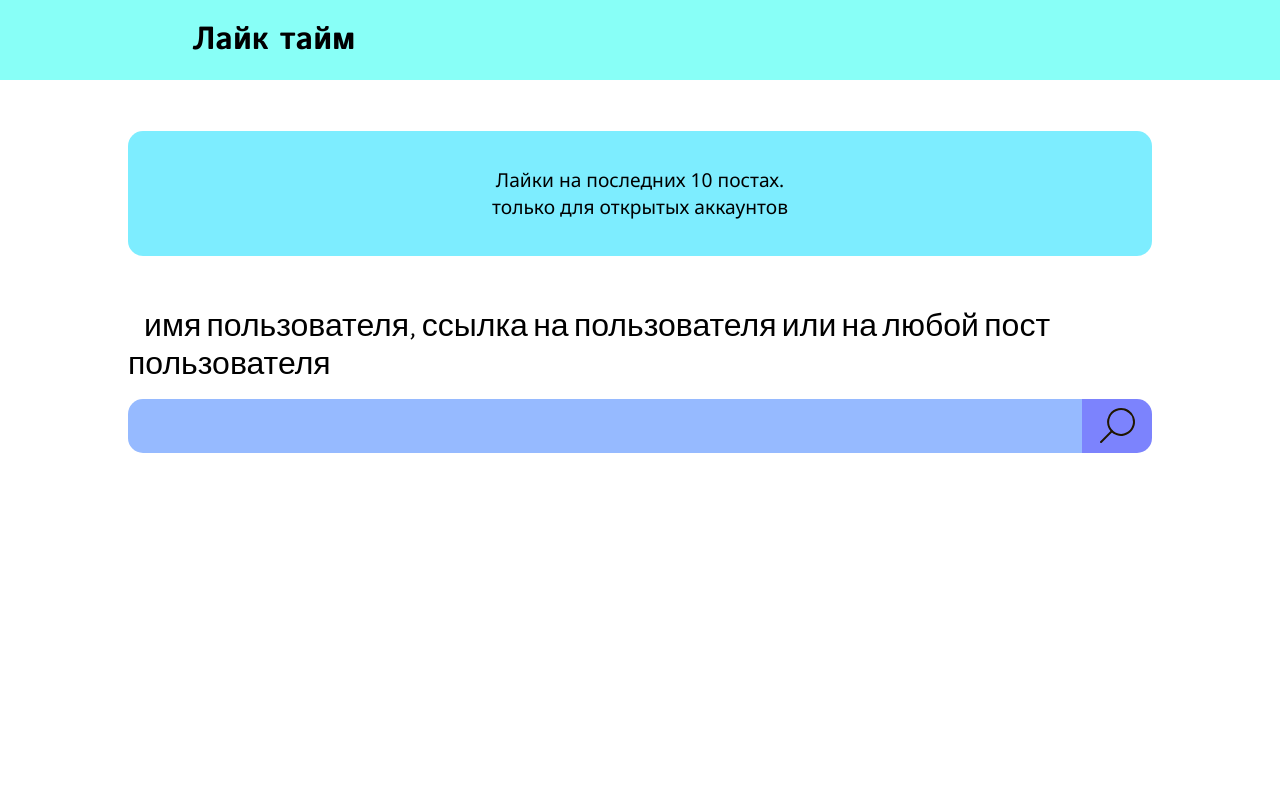
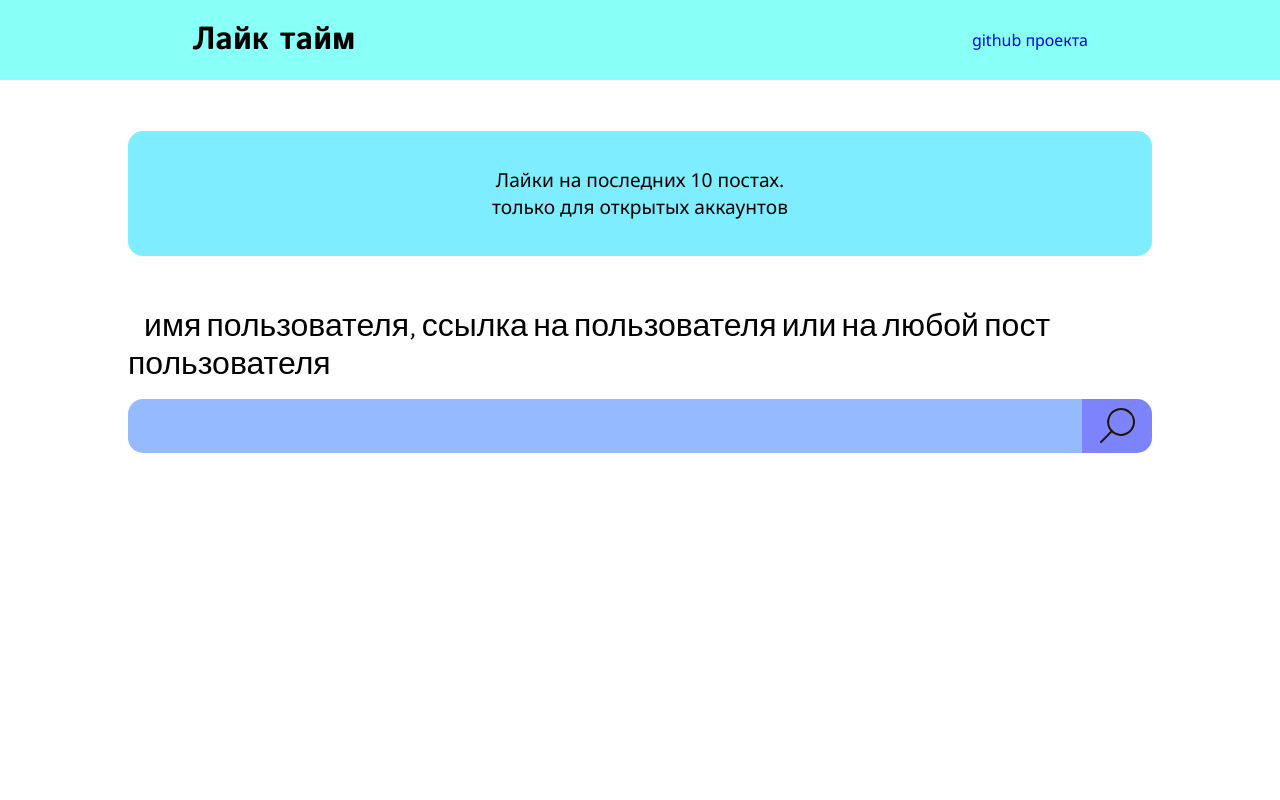
Before and after one commit to gaskeo/like-time, a Flask app: page / in a window 1280 px wide. Run offline with Flask 2, Linux system fonts and the light colour scheme.

Commit message:
add github link

```diff
--- a/static/css/index.css
+++ b/static/css/index.css
@@ -1,11 +1,19 @@
+html {
+    min-height: 100vh;
+}
+
 body {
+    min-height: 100vh;
     margin: 0;
     padding: 0;
     background-color: #FFF;
-    z-index: 1;
 }
 
+
 header {
+    display: flex;
+    flex-direction: row;
+    justify-content: space-between;
     width: 100%;
     background-color: #88FFF7;
     margin: 0;
@@ -13,9 +21,16 @@ header {
     line-height: 100%;
 }
 
+
+.header-link {
+    font-family: "Noto Sans", sans-serif;
+    text-decoration: none;
+    vertical-align: middle;
+}
+
 .logo {
     font-family: "Istok Web", sans-serif;
-    display: block;
+    display: inline;
     vertical-align: middle;
     text-decoration: none;
     color: black;
@@ -130,6 +145,12 @@ tr {
         line-height: 5rem;
     }
 
+    .header-link {
+        margin-right: 15%;
+        font-size: 1em;
+        line-height: 5rem;
+    }
+
     .content {
         width: 80%;
         margin-left: 10%;
@@ -191,6 +212,12 @@ tr {
     .logo {
         margin-left: 5%;
         font-size: 3em;
+        line-height: 7rem;
+    }
+
+    .header-link {
+        margin-right: 5%;
+        font-size: 2em;
         line-height: 7rem;
     }
 
--- a/templates/index.html
+++ b/templates/index.html
@@ -24,8 +24,9 @@
 <body>
 <header>
     <a class="logo" href="/">Лайк тайм</a>
+    <a class="header-link" href="https://github.com/Tikovka72/like-time">github проекта</a>
 </header>
-<div class="content" id="content">
+<main class="content" id="content">
     <div class="about">
         <p>
             Лайки на последних 10 постах.<br>только для открытых аккаунтов
@@ -42,7 +43,8 @@
     <div class="error" id="error">error</div>
 
     <div class="loading" id="loading"></div>
-</div>
+</main>
+
 </body>
 <script src="../static/js/submit_form.js"></script>
 
```
